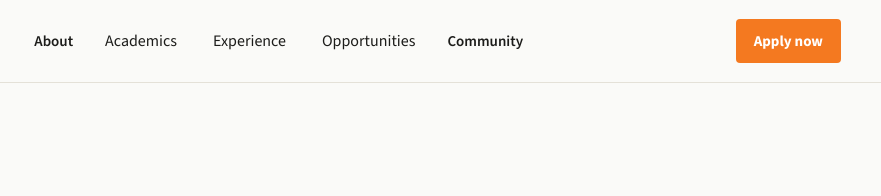
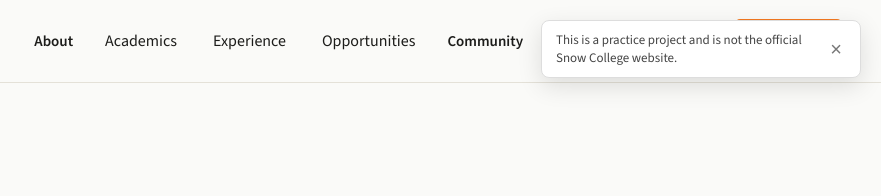
Before and after one commit to parajulipeshal/demoHonors, a plain HTML site: page index.html in a window 1280 px wide. Shown: the top 196 px of the page, 399-1280 px from the left. Drawn offline with nearby package versions, Linux system fonts and the light colour scheme.

Commit message:
added a popup

```diff
--- a/index.html
+++ b/index.html
@@ -10,7 +10,12 @@
 <link rel="stylesheet" href="styles.css">
 </head>
 <body>
-
+<div id="demo-notice" class="demo-notice">
+  <span>This is a practice project and is not the official Snow College website.</span>
+  <button onclick="document.getElementById('demo-notice').remove()" aria-label="Close">
+    ×
+  </button>
+</div>
 <header>
   <div class="wrap nav-row">
     <a href="#" class="brand">
--- a/styles.css
+++ b/styles.css
@@ -301,3 +301,45 @@
     .event-link{grid-column:2;}
     .stats-grid{grid-template-columns:1fr;}
   }
+
+  .demo-notice {
+  position: fixed;
+  top: 20px;
+  right: 20px;
+  z-index: 9999;
+
+  display: flex;
+  align-items: center;
+  gap: 12px;
+
+  max-width: 320px;
+  padding: 10px 12px 10px 14px;
+
+  background: #fff;
+  border: 1px solid #ddd;
+  border-radius: 8px;
+
+  box-shadow: 0 8px 25px rgba(0, 0, 0, 0.12);
+
+  font-family: "Source Sans 3", sans-serif;
+  font-size: 13px;
+  line-height: 1.4;
+  color: #444;
+}
+
+.demo-notice button {
+  flex-shrink: 0;
+
+  border: 0;
+  background: transparent;
+
+  font-size: 20px;
+  line-height: 1;
+  color: #777;
+
+  cursor: pointer;
+}
+
+.demo-notice button:hover {
+  color: #111;
+}
```
Also changed, not shown: script.js (line endings or trailing spaces).
